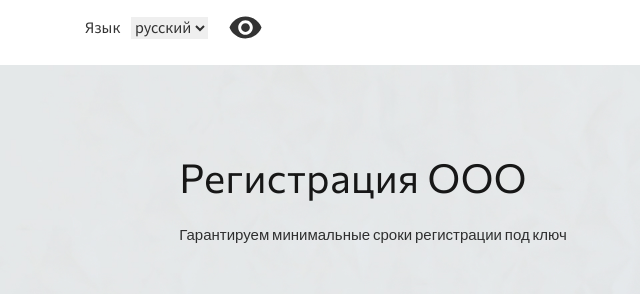
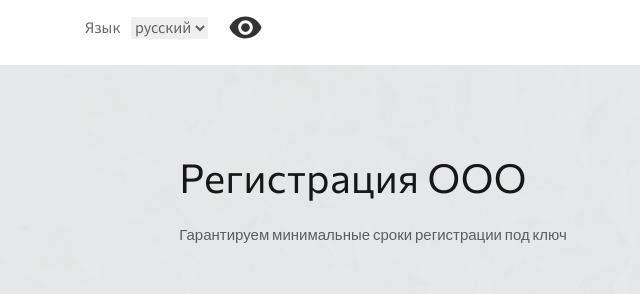
Before and after one commit to olgafurs/MK-test, a plain HTML site: page index.html in a window 1280 px wide. Shown: the top 294 px of the page, 0-640 px from the left. Drawn offline with nearby package versions, Linux system fonts and the light colour scheme.

Commit message:
fix: change color main-text

```diff
--- a/css/main.scss
+++ b/css/main.scss
@@ -2,7 +2,7 @@
 
 
 $color-title: rgba(0, 0, 0, 0.9);
-$main-text: rgba(0, 0, 0, 0.8);
+$main-text: rgba(0, 0, 0, 0.6);
 $main-light: #FFFFFF;
 $subtitle: rgba(0, 0, 0, 0.75);
 $secondary: rgba(0, 0, 0, 0.5);
```
Also changed, not shown: 2020-11-13_125505.png (added), 2020-11-13_125614.png (added), 2020-11-13_125748.png (added), css/main.css.
